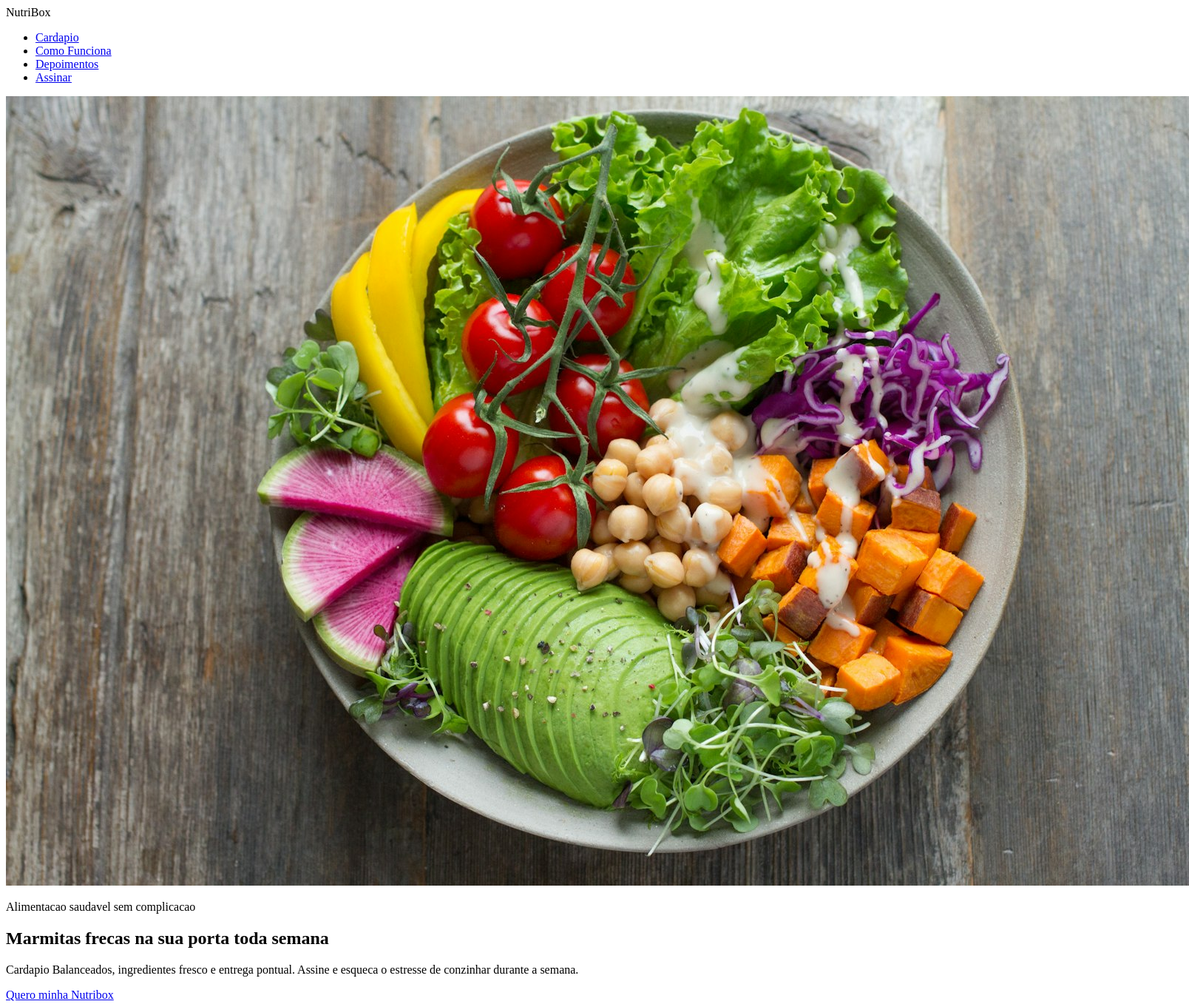
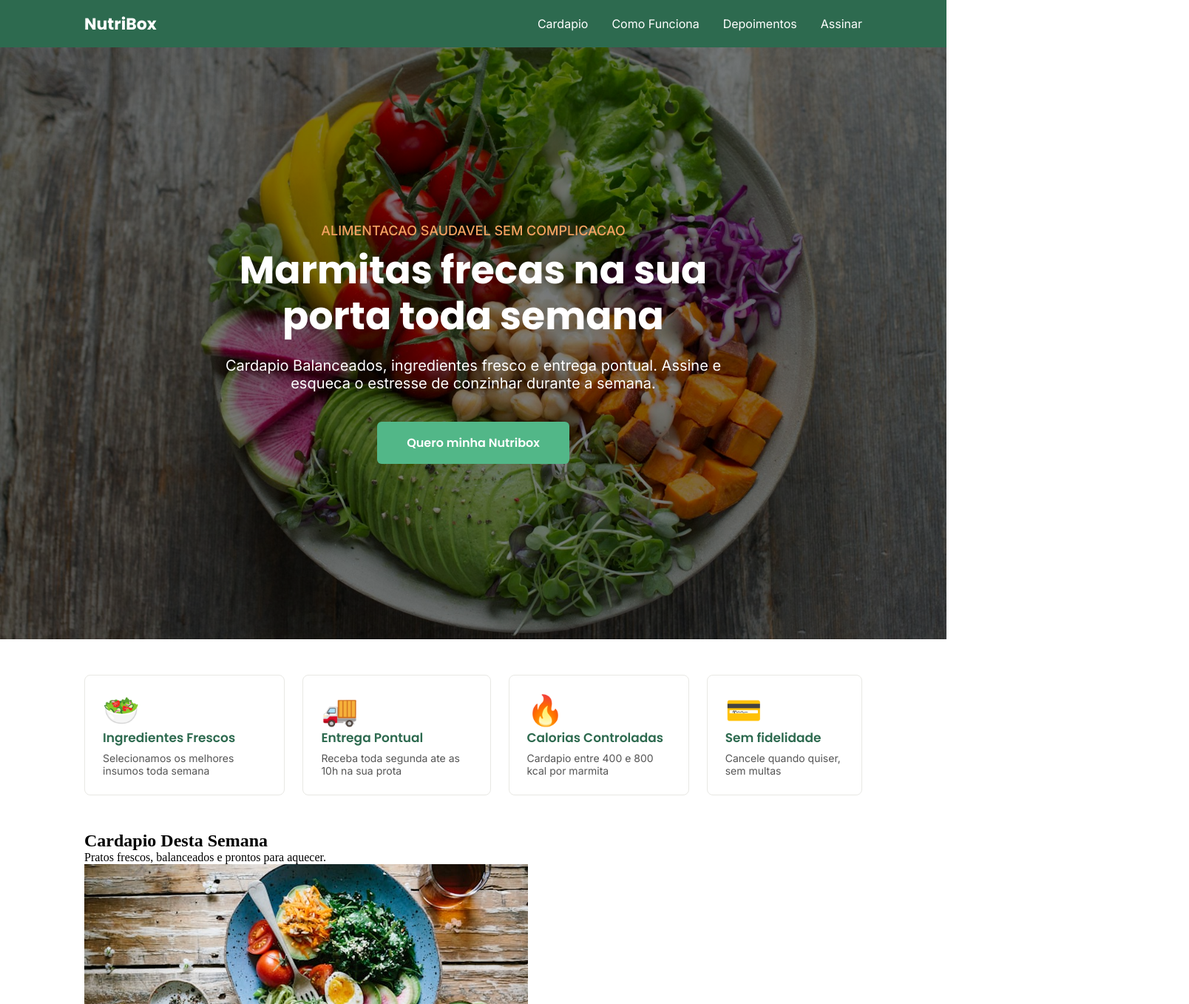
Before and after one commit to mattheeusdantas/Projeto-desenvolvimento-web-I, a plain HTML site: page projeto_web_1/index.html in a window 1280 px wide. Shown: the top 1357 px of the page at 74% size, 1608 px wide, since content can reach past the window. Drawn offline with Linux system fonts and the light colour scheme; a web font is replaced by a local one.

Commit message:
ta no caminho certo

```diff
--- a/projeto_web_1/assets/css/styles.css
+++ b/projeto_web_1/assets/css/styles.css
@@ -0,0 +1,139 @@
+*{
+    padding: 0;
+    margin: 0;
+    box-sizing: border-box;
+}
+
+.navbar{
+    background-color: #2D6A4F;
+    height: 64px;
+
+}
+.container{
+    max-width: 1100px;
+    margin: 0 auto;
+    padding: 0 24px;
+}
+.navbar-inner{
+    display: flex;
+    justify-content: space-between;
+    align-items: center;
+    height: 100%;
+}
+.navbar-links{
+    display: flex;
+    gap: 32px;
+    list-style: none;
+    font-family: inter;
+}
+.navbar-links a{
+    text-decoration: none;
+    color:#FFFFFF;
+}
+.navbar-links a:hover{
+    text-decoration: none;
+    color: #F4A261;
+}
+.navbar-brand{
+    font-size: 22px;
+    color:white;
+    font-weight: 700;
+    font-family: Poppins;
+}
+.hero{
+    height: 100vh;
+    padding: 96px 0;
+    box-sizing: border-box;
+
+    align-items: center;
+    justify-content: center;
+    display: flex;
+
+    background-image:
+    linear-gradient(rgba(0, 0, 0, 0.5), rgba(0, 0, 0, 0.5)),
+    url('/projeto_web_1/assets/images/hero.jpeg');
+    background-size: cover;
+    background-position: center;
+    background-repeat: no-repeat;
+
+}
+
+.hero-content {
+  display: flex;
+  flex-direction: column;
+  align-items: center;
+  text-align: center;
+  width: 100%;
+  padding: 0 20px;
+}
+.hero-pretitle{
+    font-family: 'inter', sans-serif;
+    font-size: 18px;
+    font-weight: 500;
+    color: #F4A261;
+    text-transform: uppercase;
+    margin-bottom: 12px;
+}
+.hero-title{
+    font-family: 'Poppins', sans-serif;
+    font-size: 52px;
+    color: #FFFFFF;
+    max-width: 700px;
+    font-weight: 700;
+    margin-bottom: 24px;
+    line-height: 1.2;
+}
+
+.hero-subtitle{
+    font-family: 'inter', sans-serif;
+    color: #FFFFFF;
+    font-weight:400;
+    max-width: 700px;
+    font-size: 20px;
+    margin-bottom: 40px;
+
+}
+.cta-button{
+    text-decoration: none;
+    color: #FFFFFF;
+    background-color: #52B788;
+    border-radius: 6px;
+    padding: 16px 40px;
+    font-family: 'poppins', sans-serif;
+    font-weight: 600;
+    border:none;
+}
+
+.beneficios-section{
+    box-sizing: border-box;
+    display: flex;
+    padding: 48px;
+
+}
+.beneficios-item{
+    padding: 24px;
+    border-radius: 8px;
+    border: #E8E8E4 solid 1px;
+
+}
+.beneficios-title{
+    font-family: 'poppins', sans-serif;
+    font-size: 17px;
+    font-weight: 600;
+    color:#2D6A4F;
+    margin-bottom: 6px;
+}
+.beneficios-desc{
+    font-family: 'inter', sans-serif;
+    font-size: 14px;
+    color: #555555;
+}
+.beneficios-list{
+    display: flex;
+    list-style:none;
+    gap:24px;
+}
+.beneficios-icon{
+    font-size: 40px;
+    margin-bottom: 12px;
+}
--- a/projeto_web_1/index.html
+++ b/projeto_web_1/index.html
@@ -8,9 +8,7 @@
     <link rel="preconnect" href="https://fonts.googleapis.com">
     <link rel="preconnect" href="https://fonts.gstatic.com" crossorigin>
     <link href="https://fonts.googleapis.com/css2?family=Poppins:ital,wght@0,100;0,200;0,300;0,400;0,500;0,600;0,700;0,800;0,900;1,100;1,200;1,300;1,400;1,500;1,600;1,700;1,800;1,900&display=swap" rel="stylesheet">
-    <link rel="preconnect" href="https://fonts.googleapis.com">
-    <link rel="preconnect" href="https://fonts.gstatic.com" crossorigin>
-    <link href="https://fonts.googleapis.com/css2?family=Inder&family=Poppins:ital,wght@0,100;0,200;0,300;0,400;0,500;0,600;0,700;0,800;0,900;1,100;1,200;1,300;1,400;1,500;1,600;1,700;1,800;1,900&display=swap" rel="stylesheet">
+    <link href="https://fonts.googleapis.com/css2?family=Inter:ital,opsz,wght@0,14..32,100..900;1,14..32,100..900&display=swap" rel="stylesheet">
 </head>
 
 
@@ -33,9 +31,9 @@
     </header>
 
     <main>
+
         <!-- Hero Section  -->
         <section class="hero">
-            <img src="/projeto_web_1/assets/images/hero.jpeg" alt="hero-img">
         <div class="hero-content">
             <p class="hero-pretitle">Alimentacao saudavel sem complicacao</p>
             <h1 class="hero-title">Marmitas frecas na sua porta toda semana</h1>
```
